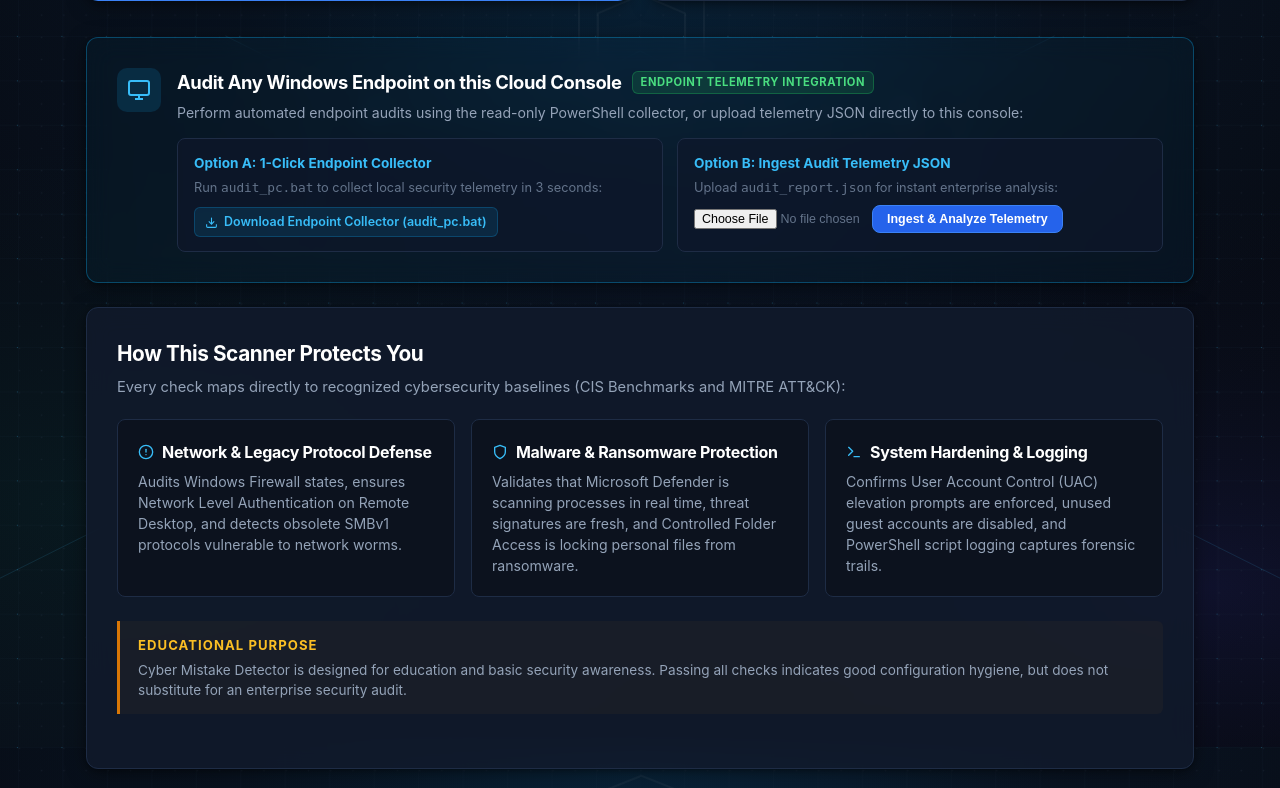
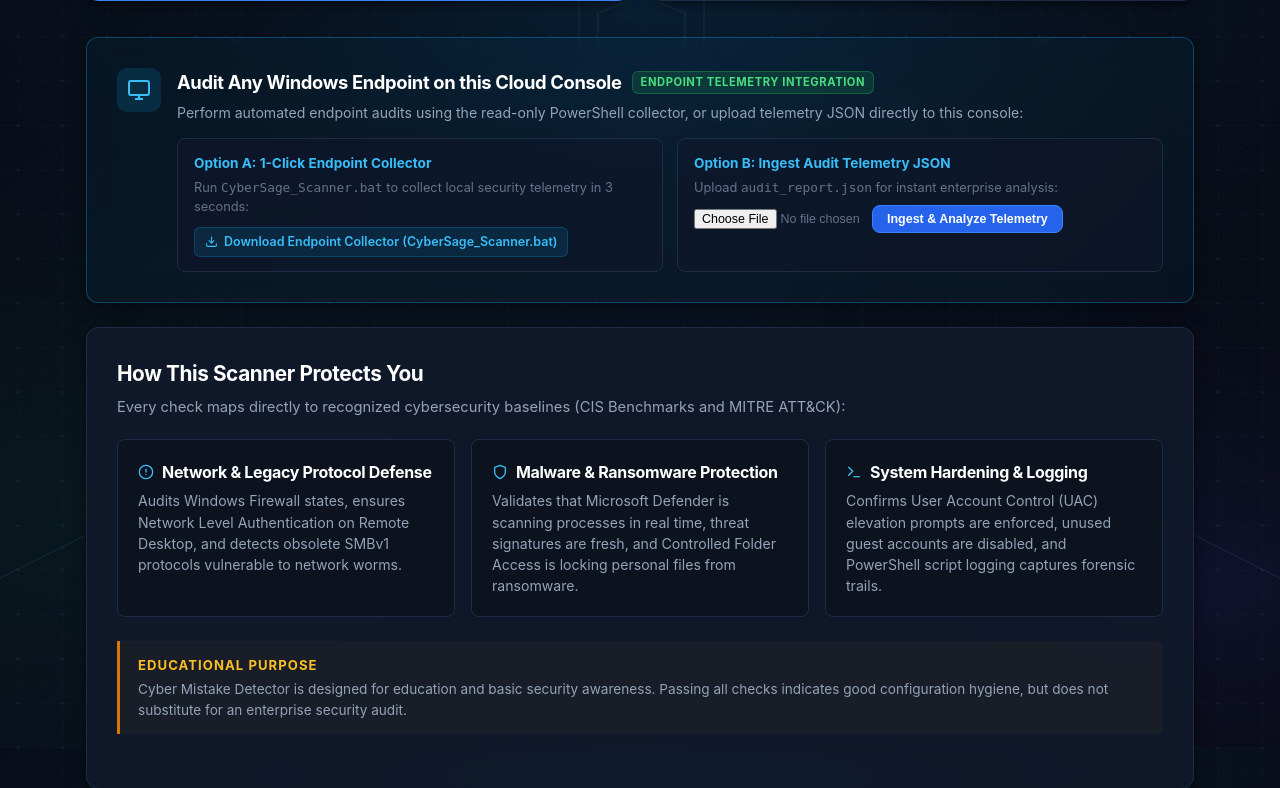
Before and after one commit to deva24102006/CyberSage, a Flask app: page / in a window 1280 px wide. Shown: the part 853-1641 px from the top of the page. Run offline with Flask 3, Linux system fonts and the light colour scheme.

Commit message:
Add self-elevating CyberSage_Scanner and fix_smbv1 to resolve Error 740 and enable multi-machine audits

```diff
--- a/app.py
+++ b/app.py
@@ -161,9 +161,11 @@ def upload_report():
 @app.route("/download-auditor", methods=["GET"])
 def download_auditor():
     """Serves the standalone 1-click batch script to audit local Windows PCs."""
-    script_path = os.path.join(app.root_path, "audit_pc.bat")
+    script_path = os.path.join(app.root_path, "CyberSage_Scanner.bat")
+    if not os.path.exists(script_path):
+        script_path = os.path.join(app.root_path, "audit_pc.bat")
     if os.path.exists(script_path):
-        return send_file(script_path, as_attachment=True, download_name="audit_pc.bat")
+        return send_file(script_path, as_attachment=True, download_name="CyberSage_Scanner.bat")
     return redirect(url_for("home"))
 
 
--- a/templates/index.html
+++ b/templates/index.html
@@ -169,10 +169,10 @@
                     <div style="display: grid; grid-template-columns: repeat(auto-fit, minmax(260px, 1fr)); gap: 14px;">
                         <div style="background: rgba(15, 23, 42, 0.6); padding: 14px 16px; border-radius: 8px; border: 1px solid var(--border-subtle);">
                             <div style="font-weight: 700; font-size: 0.85rem; color: #38bdf8; margin-bottom: 4px;">Option A: 1-Click Endpoint Collector</div>
-                            <div style="font-size: 0.8rem; color: var(--text-muted); margin-bottom: 10px;">Run <code>audit_pc.bat</code> to collect local security telemetry in 3 seconds:</div>
+                            <div style="font-size: 0.8rem; color: var(--text-muted); margin-bottom: 10px;">Run <code>CyberSage_Scanner.bat</code> to collect local security telemetry in 3 seconds:</div>
                             <a href="/download-auditor" class="cloud-banner-link" style="font-size: 0.78rem;">
                                 <svg width="13" height="13" viewBox="0 0 24 24" fill="none" stroke="currentColor" stroke-width="2"><path d="M21 15v4a2 2 0 0 1-2 2H5a2 2 0 0 1-2-2v-4"/><polyline points="7 10 12 15 17 10"/><line x1="12" y1="15" x2="12" y2="3"/></svg>
-                                <span>Download Endpoint Collector (audit_pc.bat)</span>
+                                <span>Download Endpoint Collector (CyberSage_Scanner.bat)</span>
                             </a>
                         </div>
                         <div style="background: rgba(15, 23, 42, 0.6); padding: 14px 16px; border-radius: 8px; border: 1px solid var(--border-subtle);">
```
Also changed, not shown: tests/test_app.py (+3 -0 lines), 2 other files.
